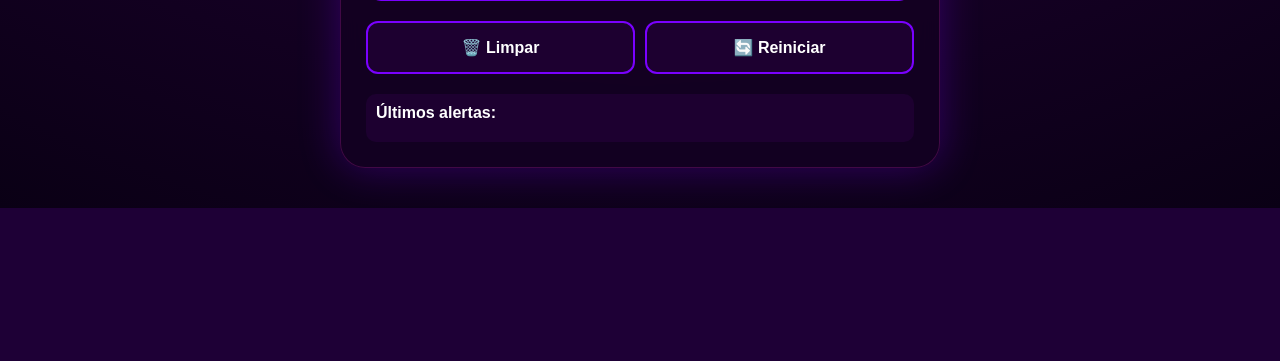
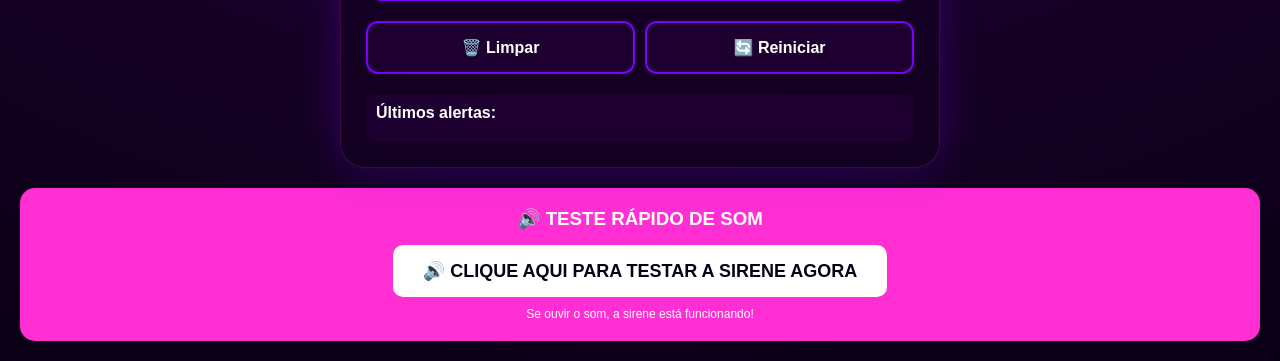
Before and after one commit to salveci2022/aurora-shield, a Flask app: page /confidant in a window 1280 px wide. Shown: the part 1174-1535 px from the top of the page. Before the commit the page ends 1382 px from the top, so only its background shows below. Run offline with Flask 3, Linux system fonts and the light colour scheme; data comes from the database, SQL or seed files in the repository; data that the repository does not hold is empty.

Commit message:
add arquivos no repo

```diff
--- a/templates/confidant.html
+++ b/templates/confidant.html
@@ -614,5 +614,31 @@
 
         console.log('✅ Painel Confidante carregado');
     </script>
+	<!-- BOTÃO DE TESTE DIRETO (SEM PRECISAR ATIVAR) -->
+<div style="background: #ff2fd4; padding: 20px; border-radius: 15px; margin-top: 20px; text-align: center;">
+    <h3 style="margin-bottom: 15px;">🔊 TESTE RÁPIDO DE SOM</h3>
+    <button onclick="testarSomDireto()" style="background: white; color: #0a0015; border: none; padding: 15px 30px; border-radius: 10px; font-weight: bold; cursor: pointer; font-size: 18px;">
+        🔊 CLIQUE AQUI PARA TESTAR A SIRENE AGORA
+    </button>
+    <p style="margin-top: 10px; font-size: 12px;">Se ouvir o som, a sirene está funcionando!</p>
+</div>
+
+<script>
+function testarSomDireto() {
+    let audio = document.getElementById('sirene');
+    audio.currentTime = 0;
+    audio.play()
+        .then(() => {
+            alert('✅ Sirene está tocando!');
+            setTimeout(() => {
+                audio.pause();
+                audio.currentTime = 0;
+            }, 3000);
+        })
+        .catch(erro => {
+            alert('❌ Erro: ' + erro.message + '\n\nClique em "ATIVAR SIRENE" primeiro!');
+        });
+}
+</script>
 </body>
 </html>
```
Also changed, not shown: templates/screencapture-aurora-shield-e9mm-onrender-confidant-2026-02-15-21_31_49.png (deleted).
